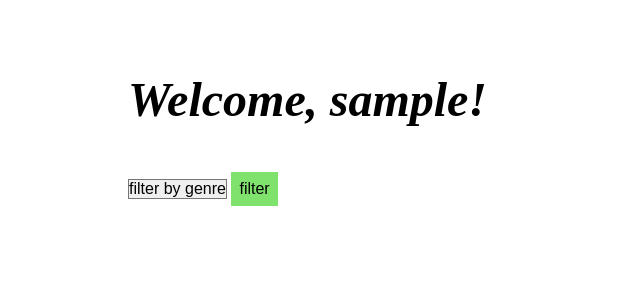
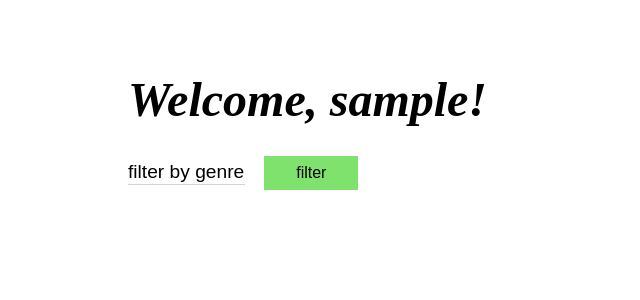
Before and after one commit to vctrth/backendshop, a PHP site: page / in a window 1280 px wide. Shown: the part 101-401 px from the top of the page, without its empty margins (0-640 px from the left). Run offline with PHP 8.4, Linux system fonts and the light colour scheme; the visitor is signed in with stand-in values (Sample User, id 1); data that the repository does not hold is empty.

Commit message:
style(filter): add styling to select

```diff
--- a/style.css
+++ b/style.css
@@ -71,16 +71,6 @@ h2 {
     border-color: var(--accent_green);
 }
 
-#genre {
-    appearance: none;
-/*
-    outline: 0;
-    border-width: 0 0 1px 0;
-    border-color: lightgray;
-
-    background-color: whitesmoke; */
-}
-
 .btn {
 
     margin-top: 1em;
--- a/style/store.css
+++ b/style/store.css
@@ -61,3 +61,30 @@ h2 {
 
     max-width: 100%;
 }
+
+.filter_form{
+
+    display: flex;
+    align-items: center;
+    justify-content: start;
+}
+
+.btn{
+
+    margin: 0;
+    padding: .5em 2em;
+}
+
+#genre {
+    font-size: 1.2em;
+
+    appearance: none;
+
+    outline: 0;
+    border-width: 0 0 1px 0;
+    border-color: lightgray;
+
+    background-color: white;
+
+    margin-right: 1em;
+}
```
